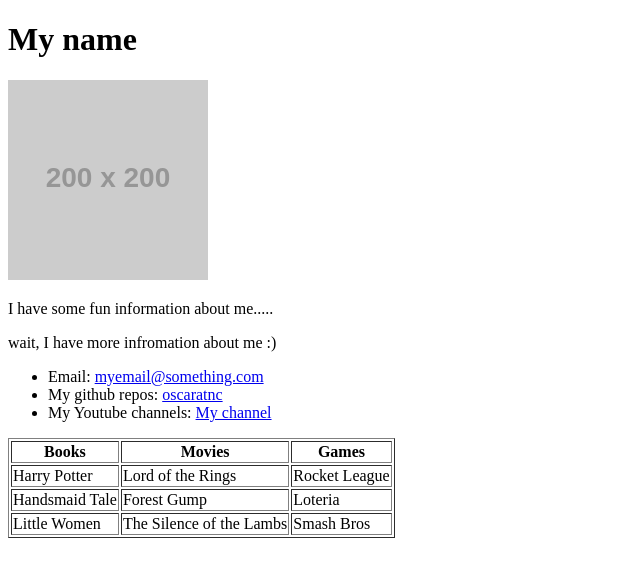
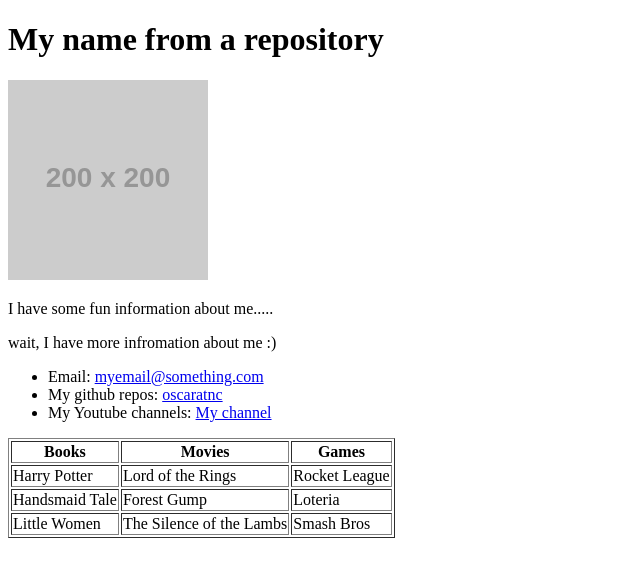
Before and after one commit to oscaratnc/BCT_html, a plain HTML site: page index.html in a window 1280 px wide. Shown: the whole page, without its empty margins (0-640 px from the left). Drawn offline with Linux system fonts and the light colour scheme; placeholder pictures from the web are drawn by us.

Commit message:
Update index.html

```diff
--- a/index.html
+++ b/index.html
@@ -6,7 +6,7 @@
     <title>My Bio page from a repository </title>
 </head>
 <body>
-    <h1>My name</h1>
+    <h1>My name from a repository</h1>
     <img src="https://placehold.it/200x200" alt="My name">
     <p> I have some fun information about me.....</p>
     <p>wait, I have more infromation about me :) </p>
```
